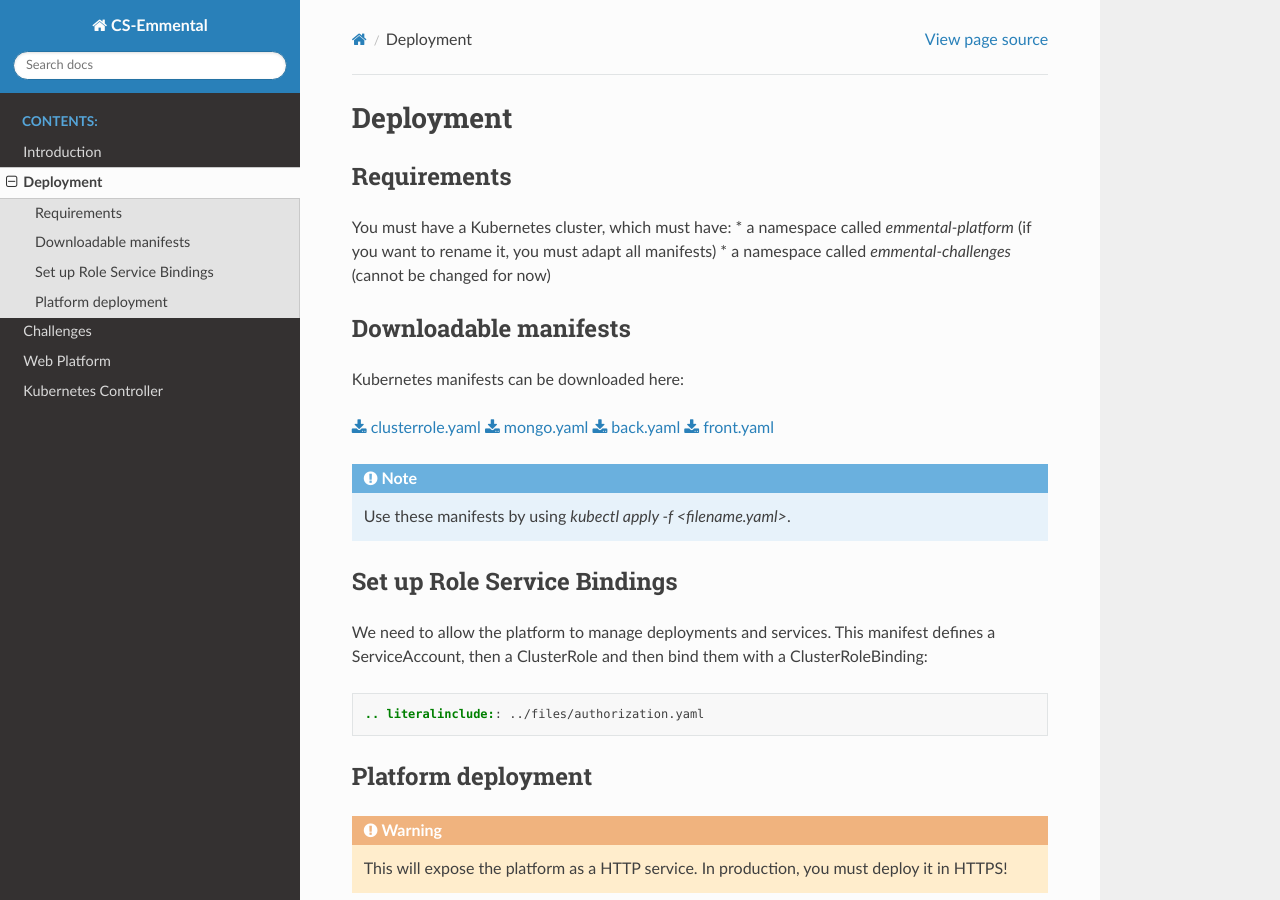
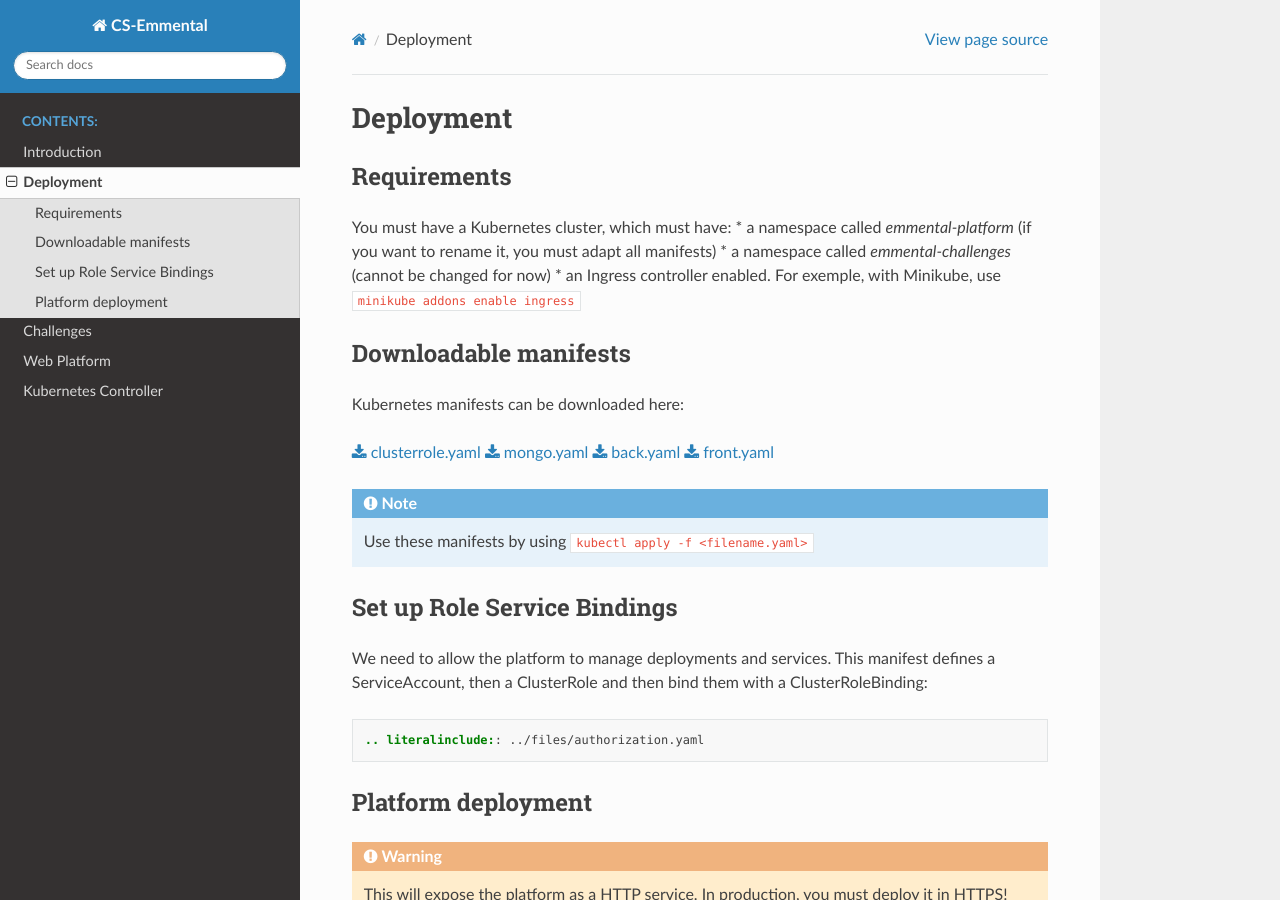
Before and after one commit to CS-Emmental/documentation, a Sphinx documentation site: the page built from source/administration/deployment.rst, in a window 1280 px wide and 900 px high. Built offline with Sphinx 7.4.7 and the Read the Docs theme 2.0.0, drawn with Linux system fonts in a browser that asks for light colours.

Commit message:
Add ingress controller requirement

```diff
--- a/source/administration/deployment.rst
+++ b/source/administration/deployment.rst
@@ -8,9 +8,10 @@ Requirements
 You must have a Kubernetes cluster, which must have:
 * a namespace called *emmental-platform* (if you want to rename it, you must adapt all manifests)
 * a namespace called *emmental-challenges* (cannot be changed for now)
+* an Ingress controller enabled. For exemple, with Minikube, use ``minikube addons enable ingress``
 
 Downloadable manifests
-^^^^^^^^^^^^^
+^^^^^^^^^^^^^^^^^^^^^^
 Kubernetes manifests can be downloaded here:
 
 :download:`clusterrole.yaml <../files/authorization.yaml>`
@@ -18,7 +19,7 @@ Kubernetes manifests can be downloaded here:
 :download:`back.yaml <../files/back.yaml>`
 :download:`front.yaml <../files/front.yaml>`
 
-.. note:: Use these manifests by using *kubectl apply -f <filename.yaml>*.
+.. note:: Use these manifests by using ``kubectl apply -f <filename.yaml>``
 
 Set up Role Service Bindings
 ^^^^^^^^^^^^^^^^^^^^^^^^^^^^
```
